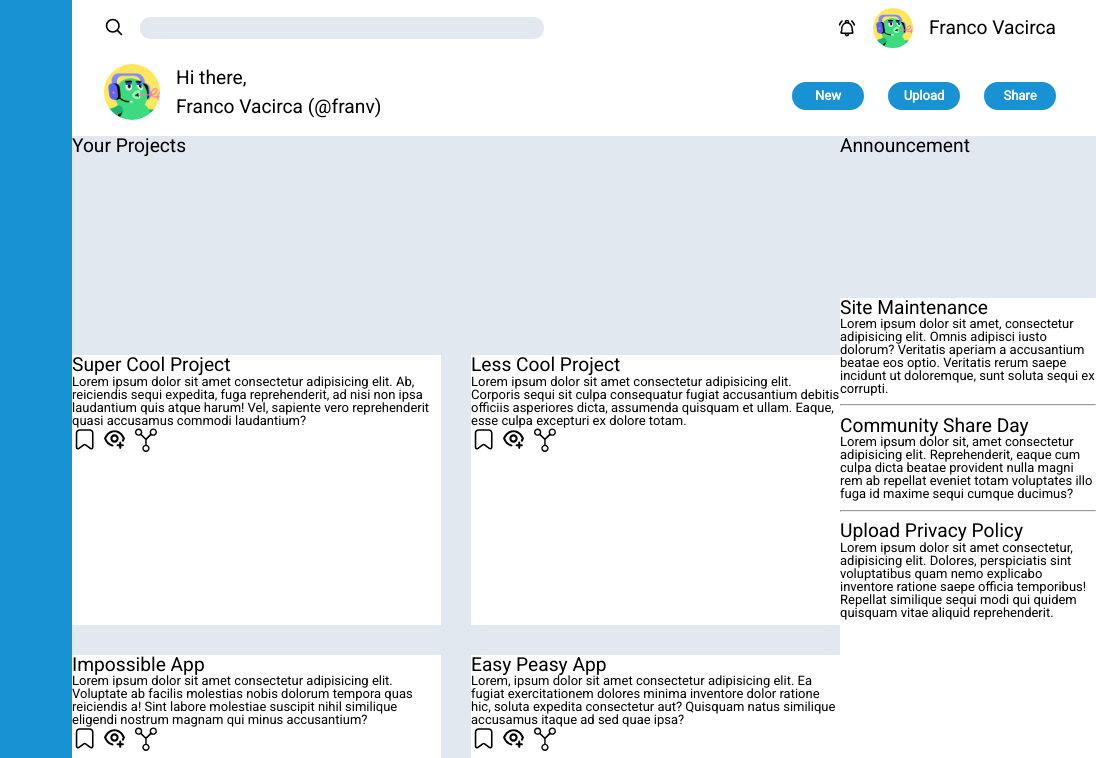
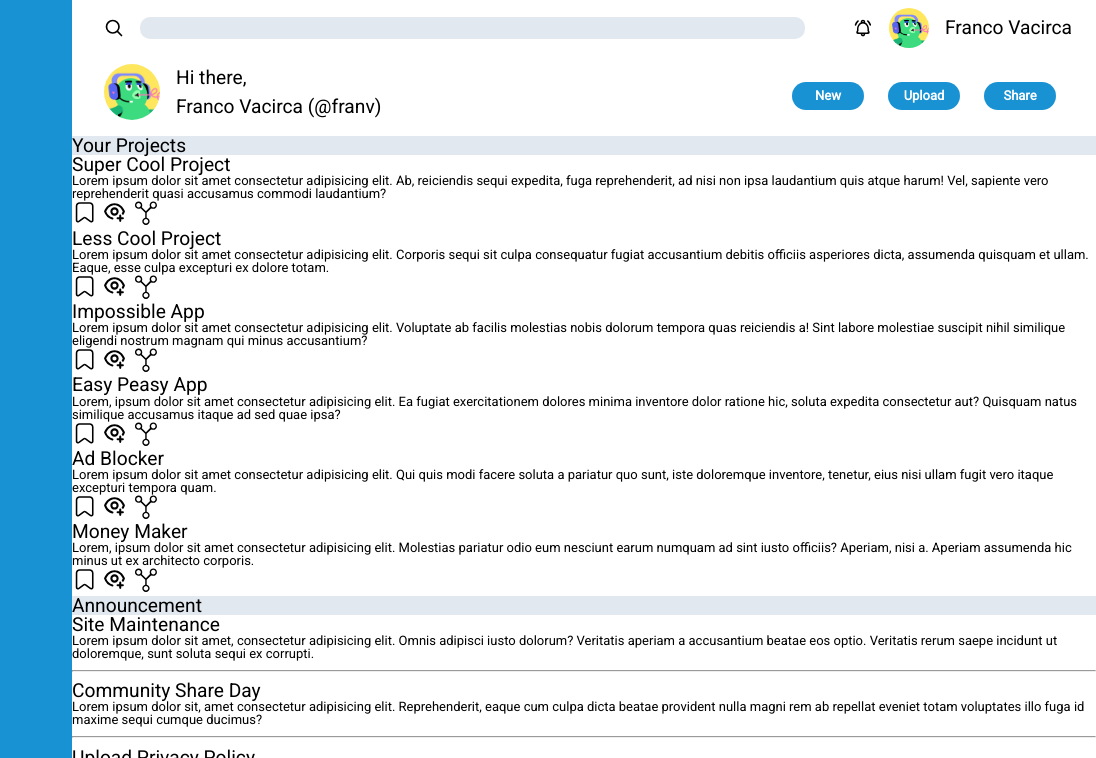
Before and after one commit to FrancoVacirca/Project-Admin-Dashboard, a plain HTML site: page index.html in a window 1280 px wide. Shown: the top 758 px of the page, 184-1280 px from the left. Drawn offline with Linux system fonts and the light colour scheme.

Commit message:
sidebar, header update

```diff
--- a/index.html
+++ b/index.html
@@ -109,9 +109,7 @@
               src="./assets/dashboard-icons/search-svgrepo-com.svg"
               alt="search-icon"
             />
-            <form action="/search" method="get">
-              <input type="text" name="query" />
-            </form>
+            <input id="search-field" class="search-input" type="text" />
           </div>
           <div id="header-notification">
             <img
@@ -148,8 +146,8 @@
         </div>
       </section>
       <section id="main-content">
+        <div id="title-your-projects">Your Projects</div>
         <div id="your-projects">
-          <div id="title-your-projects">Your Projects</div>
           <div class="projects">
             <div>Super Cool Project</div>
             <div class="lorem">
--- a/styles.css
+++ b/styles.css
@@ -162,14 +162,18 @@ form {
     display: flex;
 }
 
-input[type="text"],
-input[type="submit"] {
+#header-search {
+    display: flex;
+}
+
+#search-field,
+.search-input {
     border: none;
     outline: none;
     border-radius: 10px;
     background-color: #e2e8f0;
-    width: 25rem;
     height: 1.3rem;
+    flex: 1;
 }
 
 .lorem,
@@ -244,18 +248,28 @@ body {
 }
 
 #header-search {
+    flex-grow: 1;
     display: flex;
     justify-content: flex-start;
-    flex-grow: 1;
+    align-items: center;
     gap: 1rem;
     padding-left: 1.5rem;
+}
+
+input#search-field {
+    flex: 1;
+    border: none;
+    outline: none;
+    border-radius: 10px;
+    background-color: #e2e8f0;
+    height: 1.3rem;
 }
 
 #header-notification {
     display: flex;
     align-items: center;
     gap: 1rem;
-    padding-right: 2rem;
+    padding-right: 1rem;
 }
 
 #header-2 {
@@ -296,28 +310,3 @@ body {
     height: 1.8rem;
     width: 4.5rem;
 }
-
-#main-content {
-    display: grid;
-    grid-template-columns: 3fr 1fr;
-}
-
-#your-projects {
-    display: grid;
-    grid-row: 1 / 4;
-    gap: 30px;
-    grid-template-columns: repeat(auto-fit, minmax(300px, 1fr));
-}
-
-#title-your-projects {
-    grid-column: 1 / 3;
-}
-
-.project-icons img {
-    display: flex;
-}
-
-#trending {
-    display: grid;
-    grid-column: 2 / 3;
-}
```
